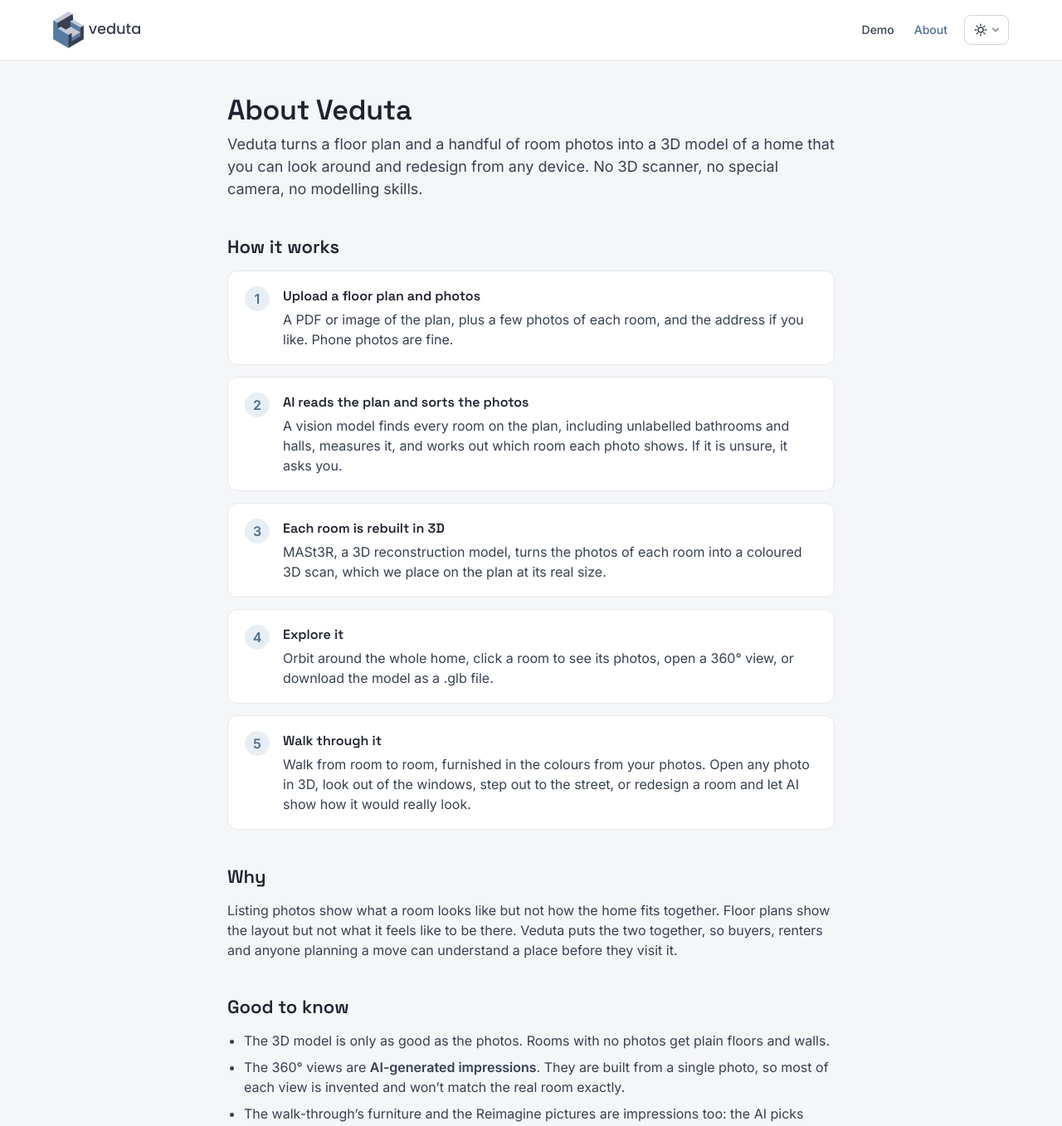
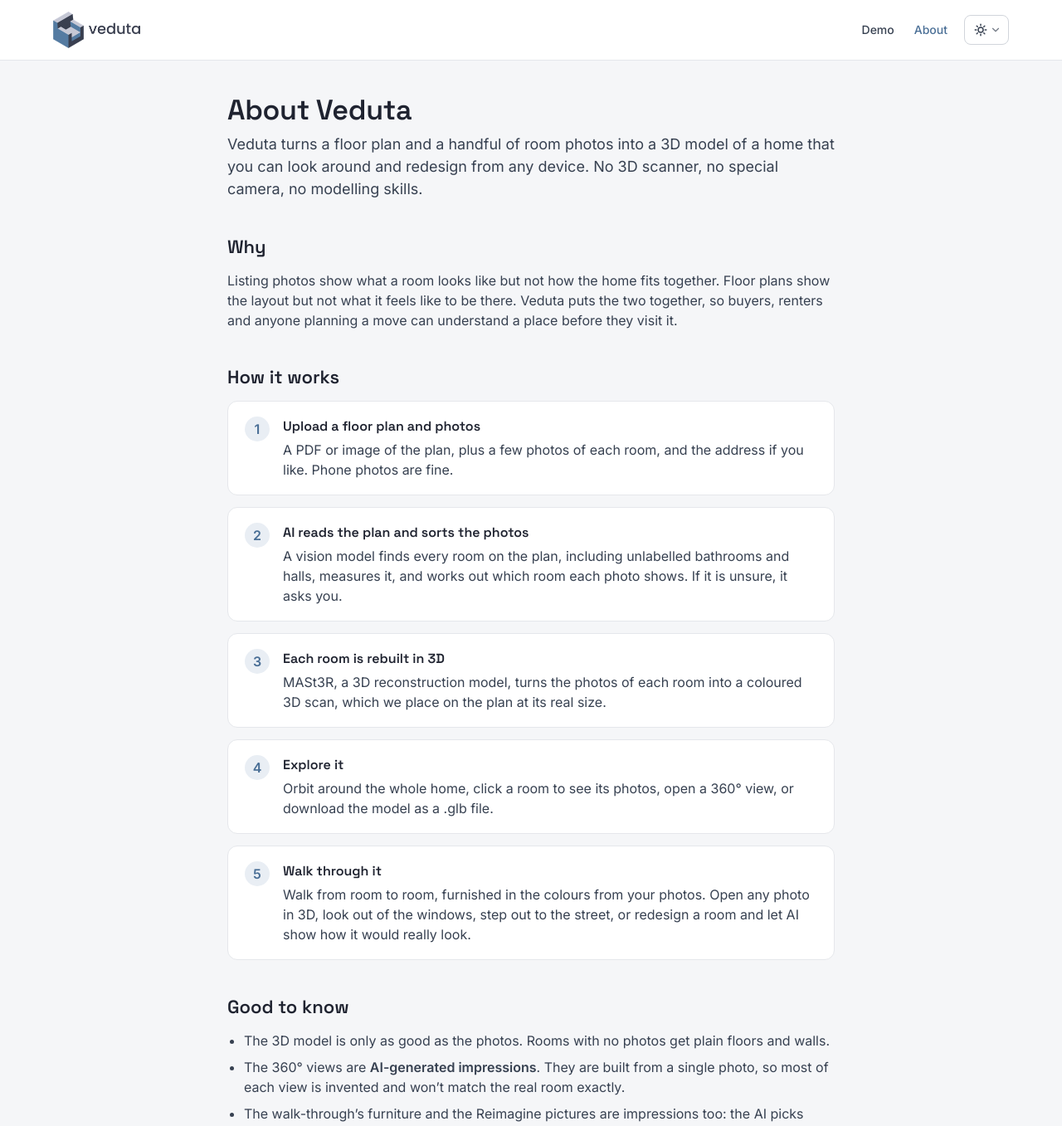
Before and after one commit to jessica-weisq/Roomora, a React (Vite) app: page /about in a window 1280 px wide. Shown: the top 1357 px of the page at 83% size. Built offline with nearby package versions, Linux system fonts and the light colour scheme.

Commit message:
About: Why before How it works

```diff
--- a/src/screens/About.tsx
+++ b/src/screens/About.tsx
@@ -55,6 +55,15 @@ export function About() {
           any device. No 3D scanner, no special camera, no modelling skills.
         </p>
 
+        <section aria-labelledby="why">
+          <h2 id="why">Why</h2>
+          <p>
+            Listing photos show what a room looks like but not how the home fits together. Floor plans show the layout but
+            not what it feels like to be there. Veduta puts the two together, so buyers, renters and anyone planning a move
+            can understand a place before they visit it.
+          </p>
+        </section>
+
         <section aria-labelledby="how">
           <h2 id="how">How it works</h2>
           <ol className="about-steps">
@@ -68,15 +77,6 @@ export function About() {
               </li>
             ))}
           </ol>
-        </section>
-
-        <section aria-labelledby="why">
-          <h2 id="why">Why</h2>
-          <p>
-            Listing photos show what a room looks like but not how the home fits together. Floor plans show the layout but
-            not what it feels like to be there. Veduta puts the two together, so buyers, renters and anyone planning a move
-            can understand a place before they visit it.
-          </p>
         </section>
 
         <section aria-labelledby="limits">
```
